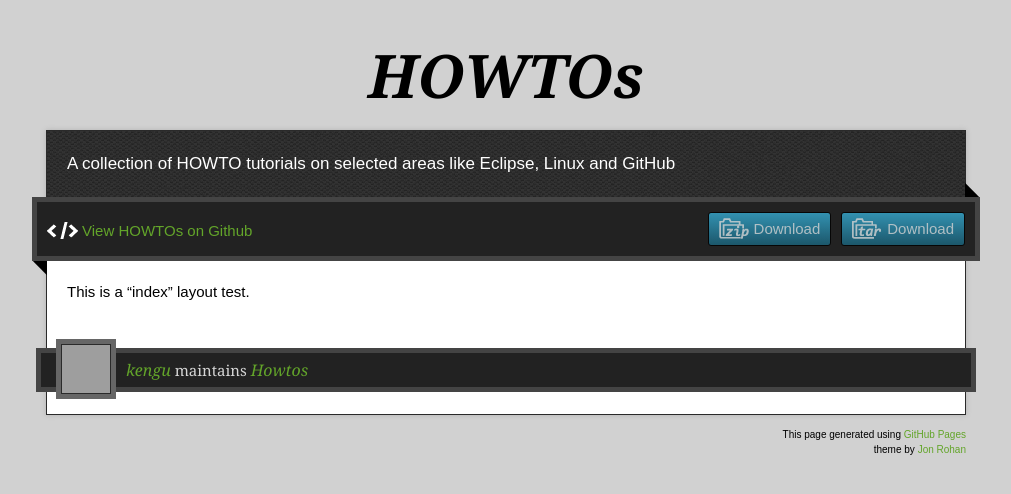
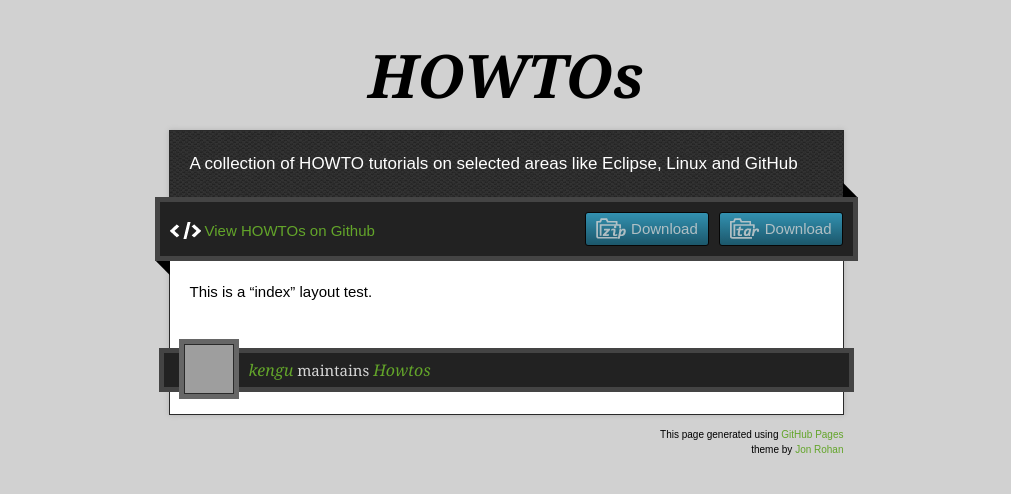
Before and after one commit to kengu/howtos, a Jekyll site: the page built from index.md, in a window 1280 px wide. Shown: the top 494 px of the page, without its empty margins (134-1145 px from the left). Built offline with Jekyll 4.4.1, drawn with Linux system fonts in a browser that asks for light colours; nearby versions of some CDN libraries; grey boxes are pictures that could not be loaded.

Commit message:
Reverted previous commit

```diff
--- a/stylesheets/stylesheet.css
+++ b/stylesheets/stylesheet.css
@@ -77,7 +77,7 @@ h1.title {
 }
 
 .wrapper {
-  width: 920px;
+  width: 675px;
   margin: 0 auto;
 }
 
```
